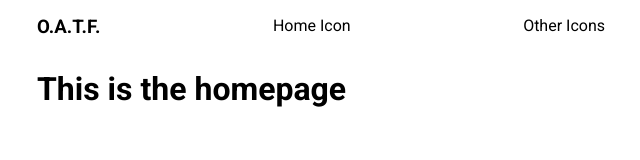
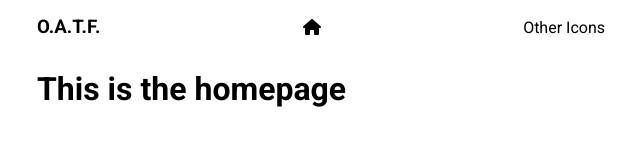
Before and after one commit to Jason-Azevedo/OneAppThreeFrameworks, a React (Create React App) app in the folder src/frontend/reactjs/: page / in a window 1280 px wide. Shown: the top 160 px of the page, without its empty margins (319-959 px from the left). Built offline with nearby package versions, Linux system fonts and the light colour scheme.

Commit message:
Added fontawesome to the project

```diff
--- a/src/frontend/reactjs/package.json
+++ b/src/frontend/reactjs/package.json
@@ -3,6 +3,10 @@
   "version": "0.1.0",
   "private": true,
   "dependencies": {
+    "@fortawesome/fontawesome-svg-core": "^6.2.0",
+    "@fortawesome/free-regular-svg-icons": "^6.2.0",
+    "@fortawesome/free-solid-svg-icons": "^6.2.0",
+    "@fortawesome/react-fontawesome": "^0.2.0",
     "@testing-library/jest-dom": "^5.16.5",
     "@testing-library/react": "^13.4.0",
     "@testing-library/user-event": "^13.5.0",
--- a/src/frontend/reactjs/src/components/Navbar.tsx
+++ b/src/frontend/reactjs/src/components/Navbar.tsx
@@ -1,11 +1,13 @@
 import React from "react";
+import { FontAwesomeIcon } from "@fortawesome/react-fontawesome";
+import { faHome } from "@fortawesome/free-solid-svg-icons";
 
 export default function Navbar() {
   return (
-    <div className="navbar container--600 flex-row justify-sb">
+    <div className="navbar container--600 flex-row justify-sb align-c">
       <h3>O.A.T.F.</h3>
 
-      <span>Home Icon</span>
+      <FontAwesomeIcon icon={faHome} />
 
       <span>Other Icons</span>
     </div>
--- a/src/frontend/reactjs/src/sass/layouts/_flex.scss
+++ b/src/frontend/reactjs/src/sass/layouts/_flex.scss
@@ -13,4 +13,8 @@
   &.justify-sb {
     justify-content: space-between;
   }
+
+  &.align-c {
+    align-items: center;
+  }
 }
```
Also changed, not shown: 2 other files (tests, documents, lock files or other folders).
